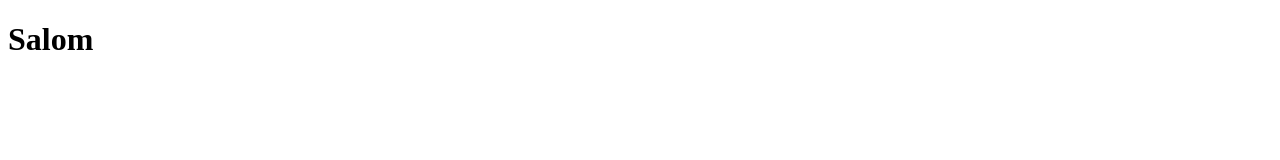
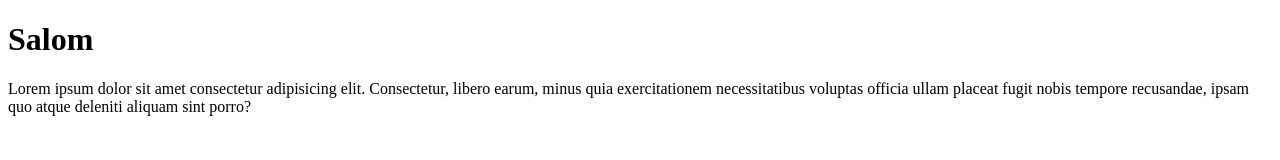
Before and after one commit to dilshodbobobekov/maktab, a plain HTML site: page index.html in a window 1280 px wide. Drawn offline with Linux system fonts and the light colour scheme.

Commit message:
ikkinchi

```diff
--- a/index.html
+++ b/index.html
@@ -7,5 +7,6 @@
 </head>
 <body>
    <h1>Salom</h1>
+   <p>Lorem ipsum dolor sit amet consectetur adipisicing elit. Consectetur, libero earum, minus quia exercitationem necessitatibus voluptas officia ullam placeat fugit nobis tempore recusandae, ipsam quo atque deleniti aliquam sint porro?</p>
 </body>
 </html>
```
